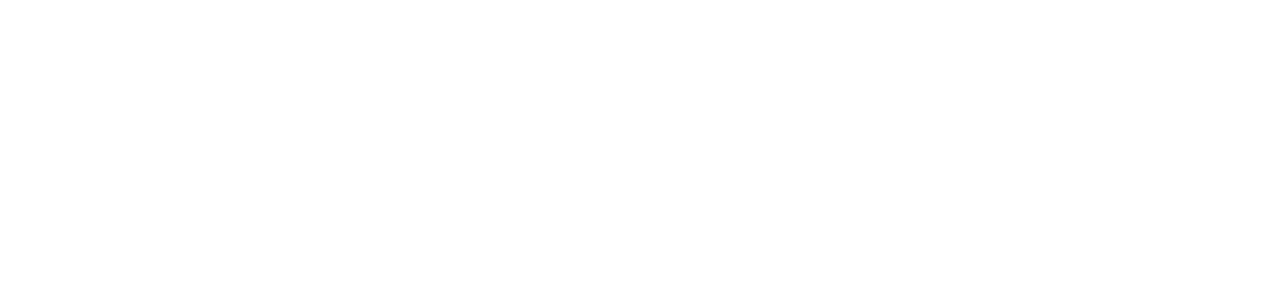
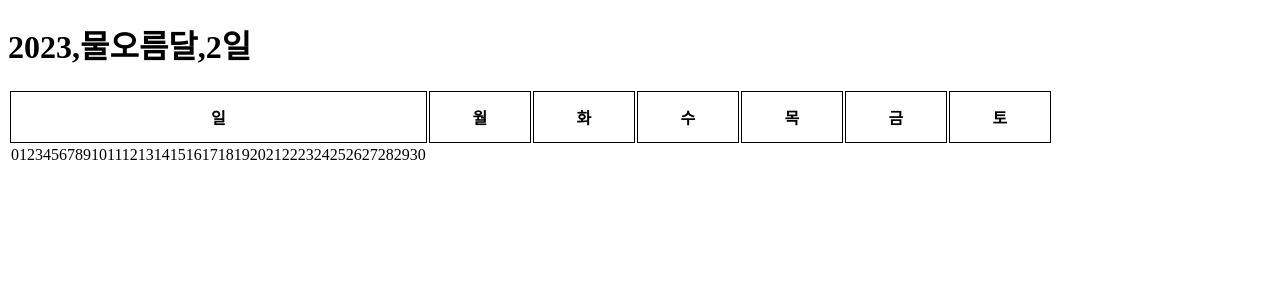
Before and after one commit to apple9710/react_make, a React (Create React App) app: page / in a window 1280 px wide. Shown: the top 300 px of the page. Built offline with nearby package versions, Linux system fonts and the light colour scheme.

Commit message:
수정 추가

```diff
--- a/src/App.js
+++ b/src/App.js
@@ -1,3 +1,7 @@
+
+
+import Calendar from "./componants/Calendar.js";
+
 const jsonData= require('./test.json');
 console.log(jsonData);
 
@@ -6,7 +10,7 @@
 function App() {
   return (
     <div className="App">
-
+      <Calendar />
     </div>
   );
 }
--- /dev/null
+++ b/src/Main.module.css
@@ -0,0 +1,8 @@
+.table_head{
+  border:1px solid #000;
+  width:100px;
+  height:50px;
+  margin:0;
+  padding:0;
+  background-color:#fff;
+}
--- /dev/null
+++ b/src/componants/Calendar.js
@@ -0,0 +1,86 @@
+import styles from "../Main.module.css";
+function Calendar(){
+  var now = new Date()
+
+
+  var year = now.getFullYear();
+  var monthArr = ["해오름달", "시샘달", "물오름달", "잎새달", "푸른달", "누리달", "견우직녀달", "타오름달", "열매달", "하늘연달", "미틈달", "매듭달"]
+  var month = now.getMonth();
+  var dayArr = ["일","월","화","수","목","금","토"]
+  var day = now.getDate();
+
+
+  var startDate = new Date();
+  var endDate = new Date();
+  function nextMonth(){
+
+
+
+    let nextDay = new Date();
+    let dayMin = 0;
+
+
+
+    nextDay.setMonth(now.getMonth() + 2)
+
+    dayMin = nextDay.getDate()
+
+    startDate.setDate(endDate.getDate() - endDate.getDate() + 1)
+
+
+    endDate.setMonth(now.getMonth() + 1)
+    endDate.setDate(nextDay.getDate() - dayMin)
+
+
+  }
+  nextMonth()
+
+  console.log(startDate)
+  console.log(endDate)
+
+
+  const dayRender = ()=>{
+    const answer = [];
+    for(let i = 0; i< dayArr.length; i++){
+      answer.push(<th className={styles.table_head} key={i}>{dayArr[i]}</th>)
+    }
+    return answer
+  }
+  const dateRender = ()=>{
+    const answer = [];
+    for(let i =0; i< endDate.getDate(); i++){
+      answer.push(i)
+    }
+    return answer
+  }
+
+
+  function Table(){
+    return (<table>
+    <thead>
+      <tr>
+        {dayRender()}
+      </tr>
+
+    </thead>
+    <tbody>
+      <tr>
+        <td>{dateRender()}</td>
+      </tr>
+    </tbody>
+  </table>
+    )
+  }
+
+
+  return (
+    <div>
+      <h1>{year},{monthArr[month]},{day}일</h1>
+
+      <Table />
+    </div>
+  );
+}
+
+
+export default Calendar;
```
Also changed, not shown: src/componants/Header.js (added).
